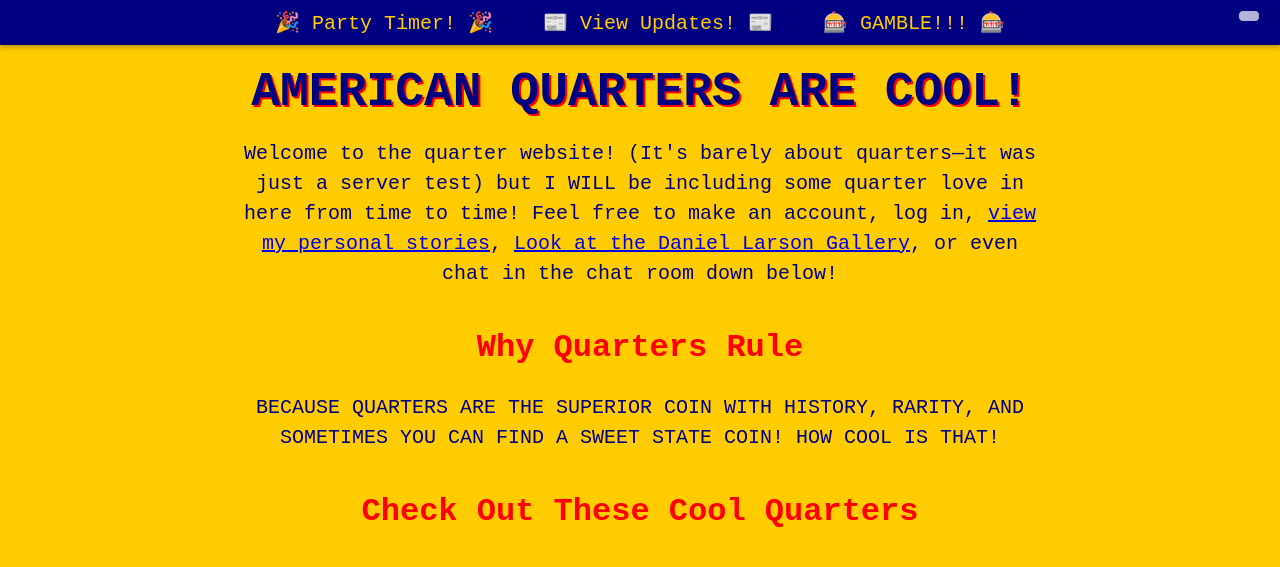
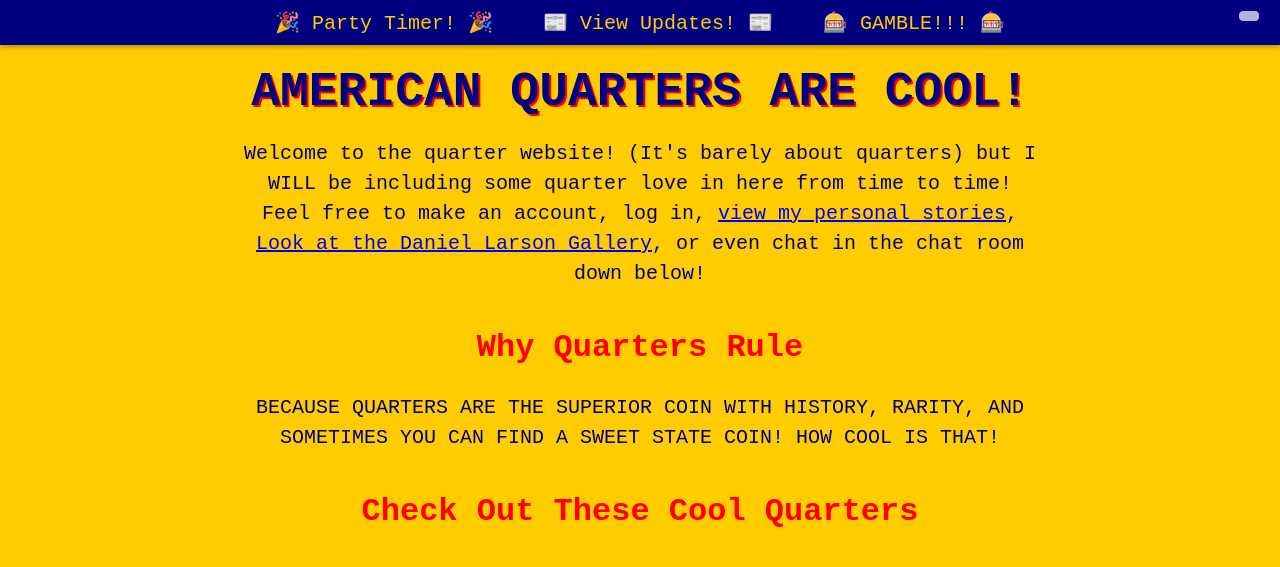
Before and after one commit to brad67ley/quarterscool, a website: page index.html in a window 1280 px wide. Shown: the top 567 px of the page. Drawn offline with Linux system fonts and the light colour scheme; no server answers.

Commit message:
another work

```diff
--- a/index.html
+++ b/index.html
@@ -189,9 +189,9 @@
     <div class="content-wrapper">
       <h1>AMERICAN QUARTERS ARE COOL!</h1>
       <p>
-        Welcome to the quarter website! (It's barely about quarters—it was just
-        a server test) but I WILL be including some quarter love in here from
-        time to time! Feel free to make an account, log in,
+        Welcome to the quarter website! (It's barely about quarters) but I WILL
+        be including some quarter love in here from time to time! Feel free to
+        make an account, log in,
         <a href="stories.html">view my personal stories</a>,
         <a href="gallery.html">Look at the Daniel Larson Gallery</a>, or even
         chat in the chat room down below!
```
